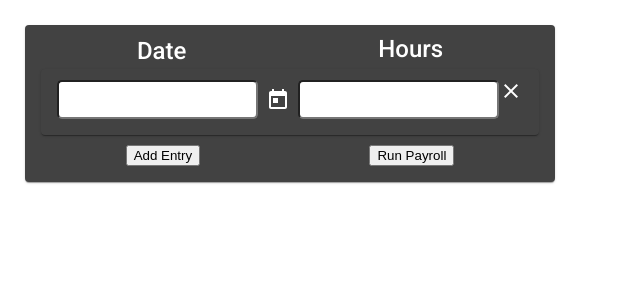
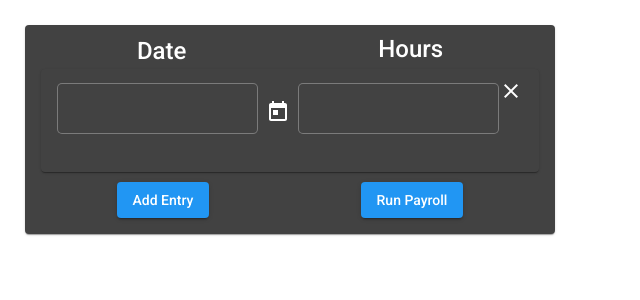
Before and after one commit to mako-ng/NGDevAssessment, an Angular app in the folder Angular-UI/: page / in a window 1280 px wide. Both pictures are taken after a click on the button "Add Entry". Shown: the top 300 px of the page, without its empty margins (0-640 px from the left). Built offline with nearby package versions, Linux system fonts and the light colour scheme; no server answers.

Commit message:
Fixed mat buttons.

```diff
--- a/Angular-UI/src/app/app.component.html
+++ b/Angular-UI/src/app/app.component.html
@@ -5,15 +5,20 @@
   </div>
   <mat-card id="demo-card" *ngFor="let entry of currEntries; index as i;">
     <mat-card-content class="card-content">
-      <input matInput [matDatepicker]="picker" [(ngModel)]="entry.date">
+      <mat-form-field appearance="outline">
+        <input matInput [matDatepicker]="picker" [(ngModel)]="entry.date">
+      </mat-form-field>
       <mat-datepicker-toggle matSuffix [for]="picker"></mat-datepicker-toggle>
       <mat-datepicker #picker></mat-datepicker>
-      <input matInput type="number" [(ngModel)]="entry.hoursWorked">
+
+      <mat-form-field appearance="outline">
+        <input matInput type="number" appearance="outline" [(ngModel)]="entry.hoursWorked">
+      </mat-form-field>
       <mat-icon id="close-icon" (click)="deleteEntry(i)">close</mat-icon>
     </mat-card-content>
   </mat-card>
   <div fxLayout="row" fxLayoutAlign="space-around center">
-    <button mat-buton (click)="addEntry()">Add Entry</button>
-    <button mat-buton (click)="runPayroll()">Run Payroll</button>
+    <button mat-raised-button color="primary" (click)="addEntry()">Add Entry</button>
+    <button mat-raised-button color="primary" (click)="runPayroll()">Run Payroll</button>
   </div>
 </mat-card>
--- a/Angular-UI/src/app/app.component.scss
+++ b/Angular-UI/src/app/app.component.scss
@@ -31,9 +31,9 @@
     white-space: pre-wrap
   }
 
-input {
-    background-color: white;
-    // opacity: 0.9;
-    padding: 10px;
-    border-radius: 5px;
-}
+// input {
+//     background-color: white;
+//     // opacity: 0.9;
+//     padding: 10px;
+//     border-radius: 5px;
+// }
--- a/Angular-UI/src/app/app.component.ts
+++ b/Angular-UI/src/app/app.component.ts
@@ -34,7 +34,7 @@ export class AppComponent {
   }
 
   public getLastId() {
-    var max = -Infinity, x;
+    var max = 0, x;
     for( x in this.currEntries) {
       if( this.currEntries[x].id > max) max = this.currEntries[x].id;
     }
@@ -76,6 +76,7 @@ export class AppComponent {
   }
 
   openSnackBar(message: string) {
+    // Popup displaying hours info
     this._snackBar.open(message, "close", {
       duration: 8000,
       panelClass: ['success-snackbar']
--- a/Angular-UI/src/app/app.module.ts
+++ b/Angular-UI/src/app/app.module.ts
@@ -13,6 +13,7 @@ import {MatCardModule} from '@angular/material/card';
 import { FlexLayoutModule } from '@angular/flex-layout';
 import {MatButtonModule} from '@angular/material/button';
 import { MatSnackBarModule } from '@angular/material/snack-bar';
+import {MatInputModule} from '@angular/material/input';
 @NgModule({
   declarations: [
     AppComponent
@@ -30,7 +31,8 @@ import { MatSnackBarModule } from '@angular/material/snack-bar';
     MatCardModule,
     FlexLayoutModule,
     MatButtonModule,
-    MatSnackBarModule
+    MatSnackBarModule,
+    MatInputModule
   ],
   providers: [],
   bootstrap: [AppComponent]
```
Also changed, not shown: 1 other file (tests, documents, lock files or other folders).
